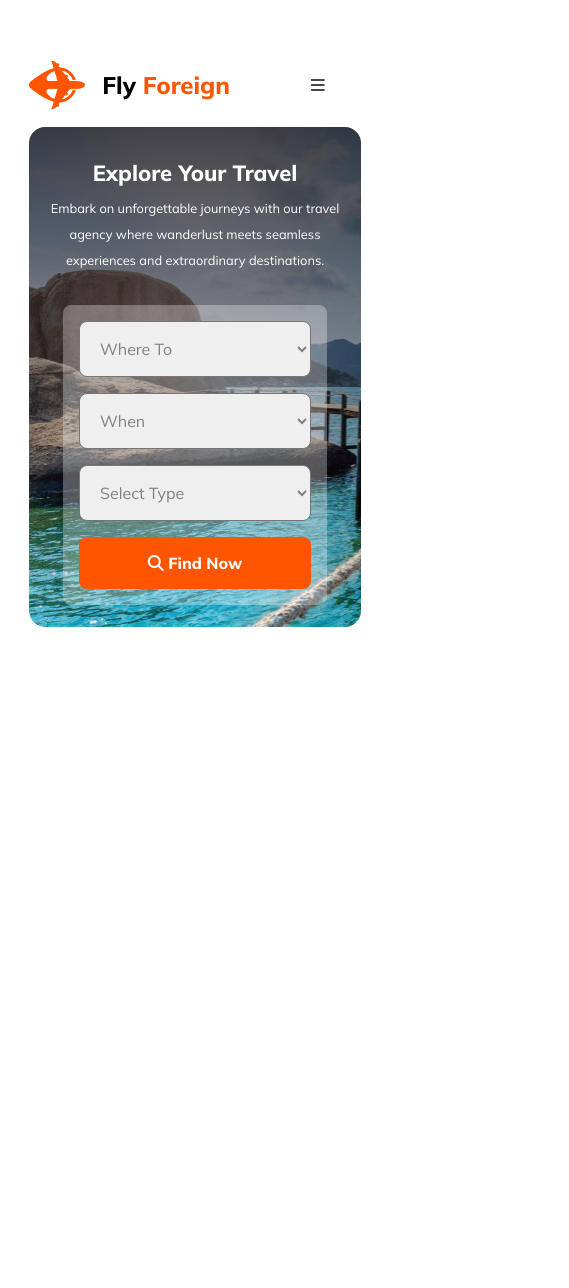
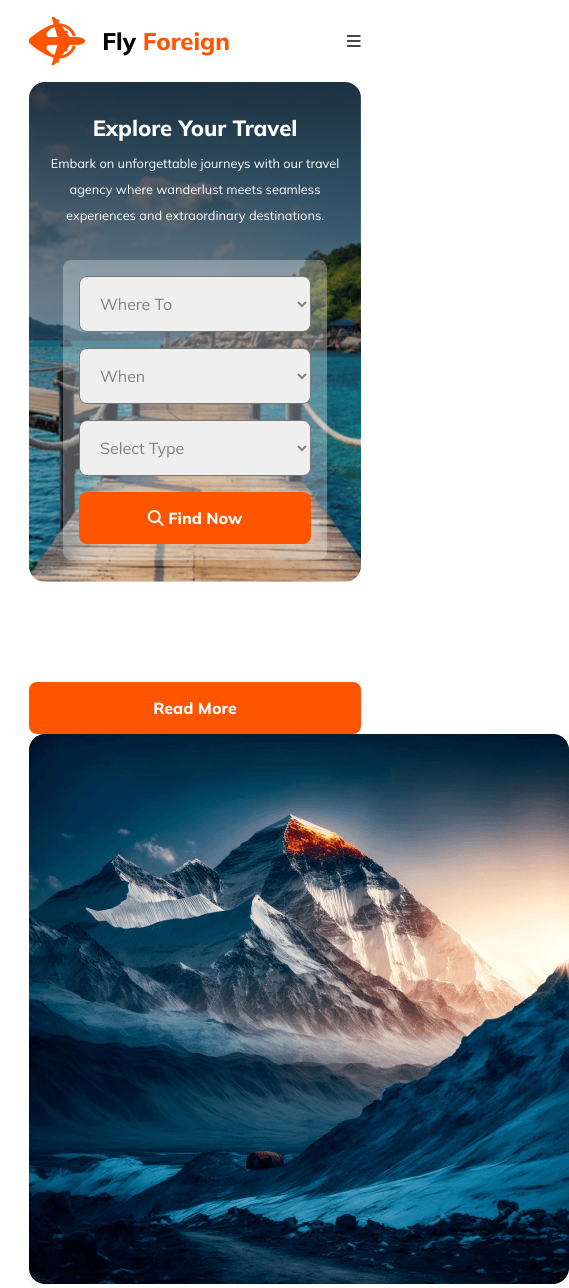
Before and after one commit to NahidaFatme/Fly-Foreign, a plain HTML site: page index.html in a window 390 px wide. Shown: the whole page, 569 px wide, since content can reach past the window. Before the commit the page ends 844 px from the top, so only its background shows below. Drawn offline with Linux system fonts and the light colour scheme.

Commit message:
nav more responsive

```diff
--- a/index.html
+++ b/index.html
@@ -50,7 +50,24 @@
             </form>
         </div>
     </header>
-    <main></main>
+    <main>
+        <!-- Popular tour -->
+        <section class="popular-tour">
+            <div class="Popular-tour-content">
+                <h2 class="popular-tour-title"></h2>
+                <p class="popular-tour-description1"></p>
+                <p class="popular-tour-description1"></p>
+                <p class="popular-tour-description1"></p>
+                <p class="popular-tour-description1"></p>
+                <p class="popular-tour-description1"></p>
+                <p class="popular-tour-description1"></p>
+                <button class="primary-button">Read More</button>
+            </div>
+            <div class="popular-tour-image">
+                <img src="Images/Rectangle 4.png" alts="">
+            </div>
+        </section>
+    </main>
     <footer></footer>
 </body>
 </html>
--- a/style.css
+++ b/style.css
@@ -12,6 +12,9 @@ header , main{
     max-width: 1170px;
     margin: 0 auto;
   }
+section{
+    margin-top: 100px;
+}
 nav, .banner {
     margin-top: 60px;
 }
@@ -46,16 +49,18 @@ nav span{
 
 .toggle-menu{
     display: none;
-    width: 50px;
-    height: 50px;
     align-items: center;
 }
 .banner{
     background: linear-gradient(180deg, rgba(19, 19, 24, 0.80) 0%, rgba(19, 19, 24, 0) 100%), url("Images/Group 13 (1) (1).png");
+    background-repeat: no-repeat;
+    background-position: center;
+    height: auto;
     height: 500px;
     border-radius: 16px;
     text-align: center;
     align-items: center;
+
 }
 .banner-title{
     color: white;
@@ -124,6 +129,9 @@ nav span{
     nav ul{
         display: none;
     }
+    nav{
+        margin-top: 17px;
+    }
     .toggle-menu{
         display: flex;
     }
@@ -140,6 +148,7 @@ nav span{
     }
     .banner{
         margin-top: 17px;
+        max-height: 800px;
     }
     .banner-title{
         padding-top: 32px;
```
